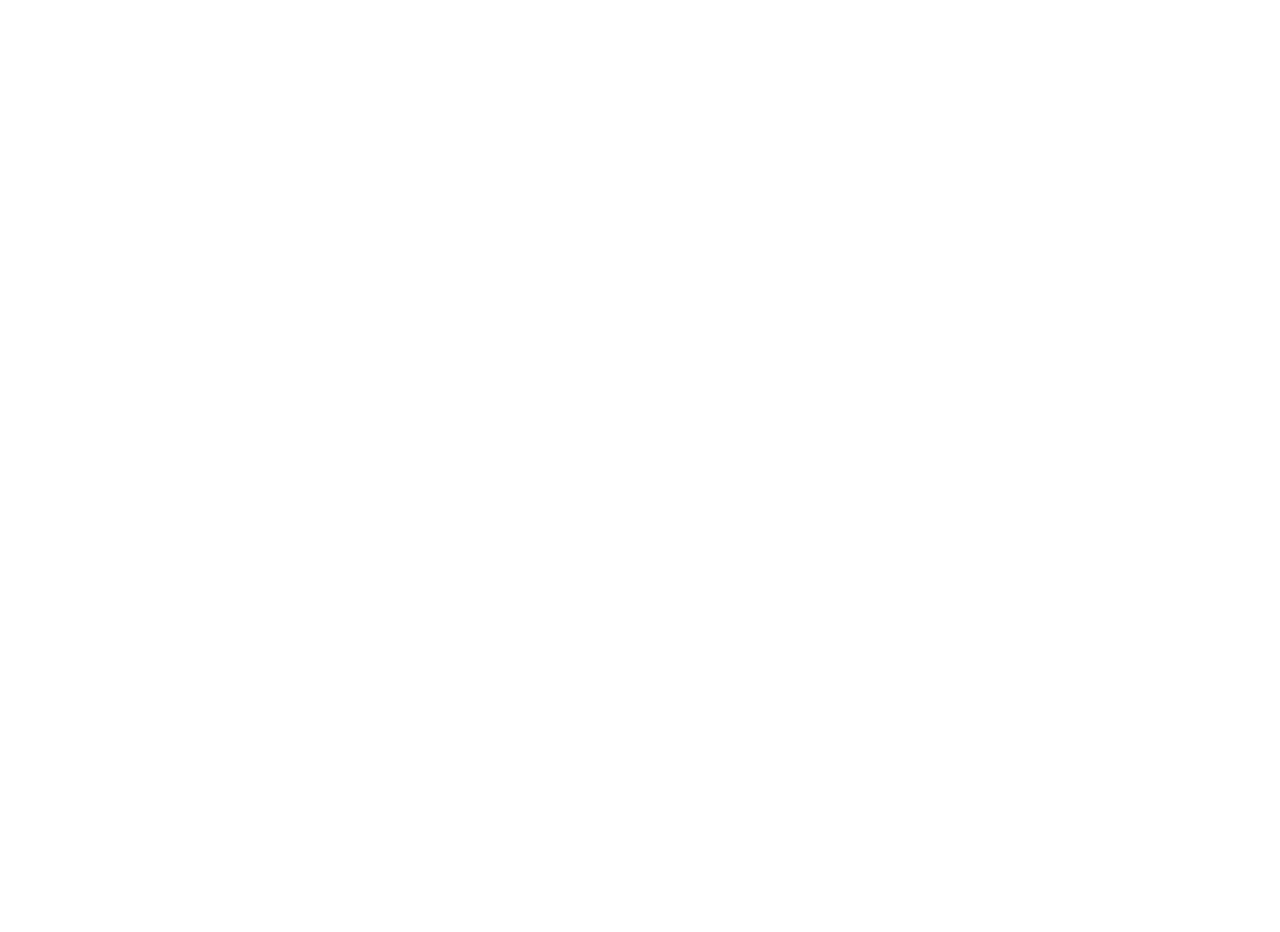
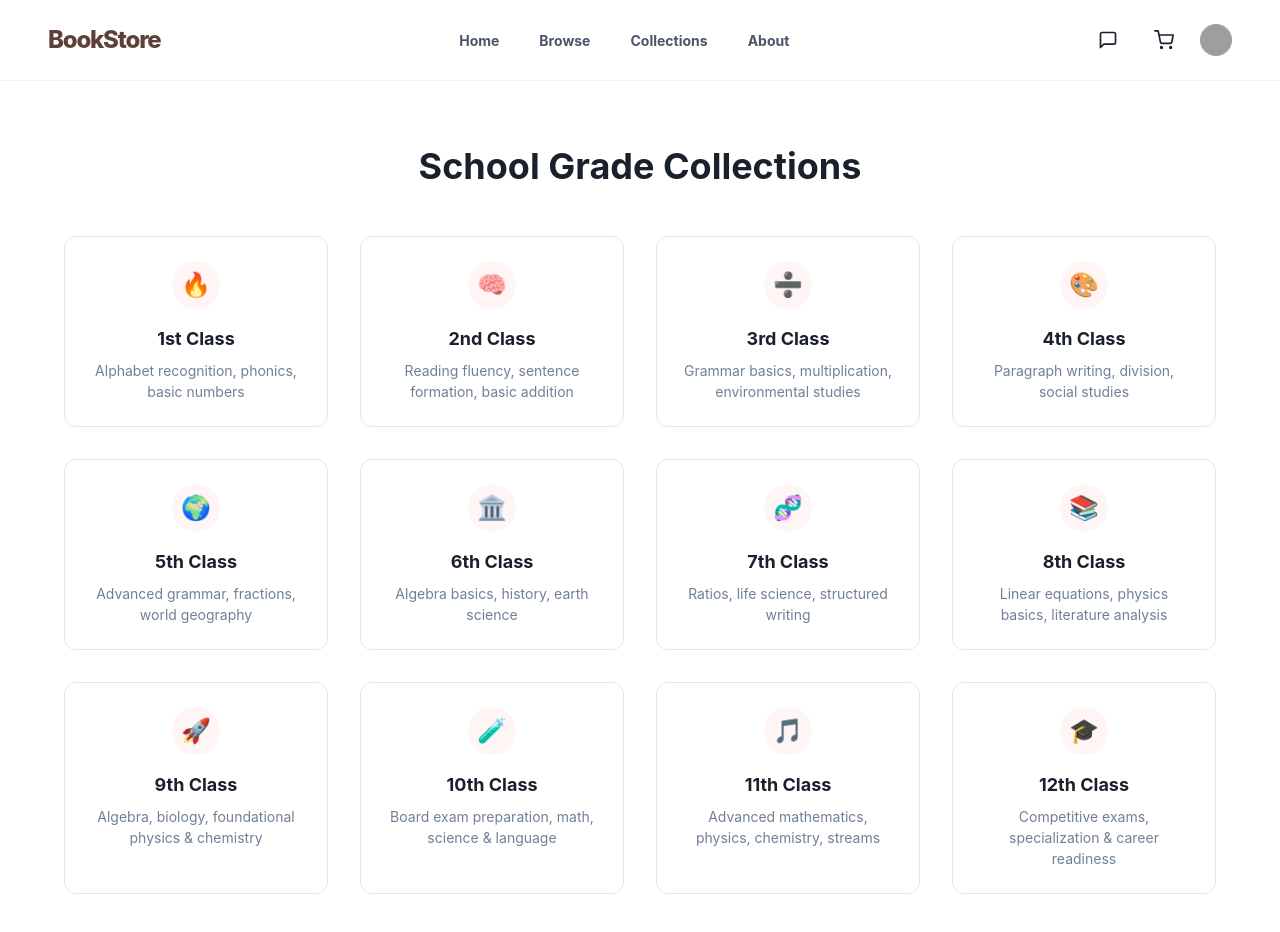
Before and after one commit to goyal2506/book, a React (Vite) app in the folder book-frontend/: page /collection/school in a window 1280 px wide. Before the commit this address had no page. Shown: the top 932 px of the page. Before the commit the page ends 800 px from the top, so only its background shows below. Built offline with nearby package versions, Linux system fonts and the light colour scheme; no server answers; sample sign-in values are in the browser's storage; grey boxes are pictures that could not be loaded.

Commit message:
collection page

```diff
--- a/book-frontend/src/App.jsx
+++ b/book-frontend/src/App.jsx
@@ -1,4 +1,4 @@
-import { Button, VStack } from "@chakra-ui/react";
+import { useEffect } from "react";
 import { Routes, Route } from "react-router-dom";
 import Login from "./Pages/Login";
 import Signup from "./Pages/Signup";
@@ -6,13 +6,31 @@
 import Home from "./Pages/Home";
 import HomePageLogin from "./Pages/HomePageLogin";
 import ProtectedRoute from "./Pages/ProtectedRoute";
+import CollectionsPage from "./Pages/Collection";
+import SchoolGradeCollections from "./Pages/SchoolCollection";
 
 function App() {
+
+  useEffect(() => {
+    fetch("https://ipapi.co/json/")
+      .then((res) => res.json())
+      .then((data) => {
+        const city = data.city;
+        if (city) {
+          localStorage.setItem("city", city);
+        }
+      })
+      .catch((err) => {
+        console.error("Error fetching city:", err);
+      });
+  }, []);
 
   return (
     <Routes>
       <Route path="/login" element={<Login />} />
       <Route path="/signup" element={<Signup />} />
+      <Route path="/collection" element={<ProtectedRoute><CollectionsPage /></ProtectedRoute>} />
+      <Route path="/collection/school" element={<ProtectedRoute><SchoolGradeCollections /></ProtectedRoute>} />
       <Route
         path="/home"
         element={
@@ -21,15 +39,7 @@
           </ProtectedRoute>
         }
       />
-      <Route
-        path="/"
-        element={
-          <>
-            <Navbar />
-            <Home />
-          </>
-        }
-      />
+      <Route path="/" element={<Home />} />
     </Routes>
   );
 }
--- /dev/null
+++ b/book-frontend/src/Pages/Collection.jsx
@@ -0,0 +1,105 @@
+import {
+  Box,
+  Text,
+  Flex,
+  SimpleGrid,
+  Heading,
+} from "@chakra-ui/react";
+import { useNavigate } from "react-router-dom";
+import NavbarAfterLogin from "./NavbarAfterLogin";
+
+const collections = [
+  {
+    id: "school",
+    title: "School Collection",
+    subtitle: "Classes 1 to 12 – foundation to board exams",
+    icon: "🏫",
+  },
+  {
+    id: "college",
+    title: "College Collection",
+    subtitle: "Undergraduate & postgraduate academic resources",
+    icon: "🎓",
+  },
+  {
+    id: "other",
+    title: "Other Collection",
+    subtitle: "Competitive exams, skill courses & references",
+    icon: "📦",
+  },
+];
+
+export default function CollectionsPage() {
+  const navigate = useNavigate();
+
+  const handleClick = (id) => {
+    navigate(`/collection/${id}`);
+  };
+
+  return (
+    <>
+      <NavbarAfterLogin />
+          <Box maxW="1100px" mx="auto" px={6} py={20}>
+      <Heading textAlign="center" mb={4}>
+        Explore Collections
+      </Heading>
+
+      <Text
+        textAlign="center"
+        color="gray.600"
+        maxW="600px"
+        mx="auto"
+        mb={14}
+      >
+        Choose a collection to explore curated educational materials tailored
+        for every learning stage.
+      </Text>
+
+      <SimpleGrid columns={{ base: 1, md: 3 }} spacing={10}>
+        {collections.map((item) => (
+          <Box
+            key={item.id}
+            bg="white"
+            p={10}
+            border="1px solid"
+            borderColor="gray.200"
+            borderRadius="2xl"
+            textAlign="center"
+            cursor="pointer"
+            transition="all 0.3s ease"
+            _hover={{
+              borderColor: "red.400",
+              boxShadow: "lg",
+              transform: "translateY(-6px)",
+            }}
+            onClick={() => handleClick(item.id)}
+          >
+            <Flex
+              w="64px"
+              h="64px"
+              mx="auto"
+              mb={6}
+              align="center"
+              justify="center"
+              borderRadius="full"
+              bg="red.50"
+              fontSize="32px"
+            >
+              {item.icon}
+            </Flex>
+
+            <Text fontSize="xl" fontWeight="bold" mb={3}>
+              {item.title}
+            </Text>
+
+            <Text fontSize="md" color="gray.500">
+              {item.subtitle}
+            </Text>
+          </Box>
+        ))}
+      </SimpleGrid>
+    </Box>
+    </>
+
+  );
+}
--- a/book-frontend/src/Pages/HomePageLogin.jsx
+++ b/book-frontend/src/Pages/HomePageLogin.jsx
@@ -1,7 +1,8 @@
+import NavbarAfterLogin from "./NavbarAfterLogin"
 
 const HomePageLogin = () => {
   return (
-    <div>User Can Home Page after login </div>
+    <NavbarAfterLogin/>
   )
 }
 
--- /dev/null
+++ b/book-frontend/src/Pages/NavbarAfterLogin.jsx
@@ -0,0 +1,133 @@
+import React from "react";
+import {
+  Flex,
+  Text,
+  HStack,
+  IconButton,
+  Avatar,
+  Menu,
+  MenuButton,
+  MenuList,
+  MenuItem,
+  Box,
+} from "@chakra-ui/react";
+import { FiShoppingCart, FiMessageSquare, FiLogOut } from "react-icons/fi";
+import { useNavigate } from "react-router-dom";
+
+const NavbarAfterLogin = () => {
+  const navigate = useNavigate();
+
+  const user = {
+    name: "John Doe",
+    avatar: "https://i.pravatar.cc/150?img=3",
+  };
+
+  // Navigation links
+  const navItems = [
+    { label: "Home", path: "/home" },
+    { label: "Browse", path: "/browse" },
+    { label: "Collections", path: "/collection" },
+    { label: "About", path: "/about" },
+  ];
+
+  return (
+    <Flex
+      px={{ base: 6, md: 12 }}
+      py={5}
+      align="center"
+      justify="space-between"
+      borderBottom="1px solid"
+      borderColor="rgba(0,0,0,0.05)"
+      bg="white"
+      position="sticky"
+      top="0"
+      zIndex="1000"
+    >
+      {/* Logo */}
+      <Text
+        fontSize="2xl"
+        fontWeight="extrabold"
+        color="#5D4037"
+        letterSpacing="tighter"
+        cursor="pointer"
+        onClick={() => navigate("/")}
+      >
+        BookStore
+      </Text>
+
+      {/* Nav Links */}
+      <HStack spacing={10} display={{ base: "none", md: "flex" }}>
+        {navItems.map((item) => (
+          <Text
+            key={item.label}
+            fontSize="sm"
+            fontWeight="bold"
+            color="gray.600"
+            cursor="pointer"
+            _hover={{ color: "#D4AF37" }}
+            transition="0.2s"
+            onClick={() => navigate(item.path)}
+          >
+            {item.label}
+          </Text>
+        ))}
+      </HStack>
+
+      {/* Right Section */}
+      <HStack spacing={4}>
+        {/* Message Icon */}
+        <IconButton
+          icon={<FiMessageSquare />}
+          variant="ghost"
+          fontSize="20px"
+          aria-label="Messages"
+          _hover={{ color: "#5D4037", bg: "transparent" }}
+          onClick={() => navigate("/messages")}
+        />
+
+        {/* Cart Icon */}
+        <IconButton
+          icon={<FiShoppingCart />}
+          variant="ghost"
+          fontSize="20px"
+          aria-label="Cart"
+          _hover={{ color: "#5D4037", bg: "transparent" }}
+          onClick={() => navigate("/cart")}
+        />
+
+        {/* Profile Menu */}
+        <Menu>
+          <MenuButton>
+            <Avatar
+              size="sm"
+              name={user.name}
+              src={user.avatar}
+              cursor="pointer"
+            />
+          </MenuButton>
+
+          <MenuList>
+            <Box px={3} py={2}>
+              <Text fontWeight="bold">{user.name}</Text>
+              <Text fontSize="sm" color="gray.500">
+                Logged in
+              </Text>
+            </Box>
+
+            <MenuItem
+              icon={<FiLogOut />}
+              onClick={() => {
+                localStorage.removeItem("token"); // remove token
+                navigate("/login"); // redirect to login
+              }}
+            >
+              Logout
+            </MenuItem>
+          </MenuList>
+        </Menu>
+      </HStack>
+    </Flex>
+  );
+};
+
+export default NavbarAfterLogin;
--- /dev/null
+++ b/book-frontend/src/Pages/SchoolCollection.jsx
@@ -0,0 +1,145 @@
+import {
+  Box,
+  Text,
+  Flex,
+  SimpleGrid,
+  Heading,
+} from "@chakra-ui/react";
+import NavbarAfterLogin from "./NavbarAfterLogin";
+
+const classesData = [
+  {
+    id: 1,
+    grade: "1st Class",
+    subtitle: "Alphabet recognition, phonics, basic numbers",
+    icon: "🔥",
+  },
+  {
+    id: 2,
+    grade: "2nd Class",
+    subtitle: "Reading fluency, sentence formation, basic addition",
+    icon: "🧠",
+  },
+  {
+    id: 3,
+    grade: "3rd Class",
+    subtitle: "Grammar basics, multiplication, environmental studies",
+    icon: "➗",
+  },
+  {
+    id: 4,
+    grade: "4th Class",
+    subtitle: "Paragraph writing, division, social studies",
+    icon: "🎨",
+  },
+  {
+    id: 5,
+    grade: "5th Class",
+    subtitle: "Advanced grammar, fractions, world geography",
+    icon: "🌍",
+  },
+  {
+    id: 6,
+    grade: "6th Class",
+    subtitle: "Algebra basics, history, earth science",
+    icon: "🏛️",
+  },
+  {
+    id: 7,
+    grade: "7th Class",
+    subtitle: "Ratios, life science, structured writing",
+    icon: "🧬",
+  },
+  {
+    id: 8,
+    grade: "8th Class",
+    subtitle: "Linear equations, physics basics, literature analysis",
+    icon: "📚",
+  },
+  {
+    id: 9,
+    grade: "9th Class",
+    subtitle: "Algebra, biology, foundational physics & chemistry",
+    icon: "🚀",
+  },
+  {
+    id: 10,
+    grade: "10th Class",
+    subtitle: "Board exam preparation, math, science & language",
+    icon: "🧪",
+  },
+  {
+    id: 11,
+    grade: "11th Class",
+    subtitle: "Advanced mathematics, physics, chemistry, streams",
+    icon: "🎵",
+  },
+  {
+    id: 12,
+    grade: "12th Class",
+    subtitle: "Competitive exams, specialization & career readiness",
+    icon: "🎓",
+  },
+];
+
+export default function SchoolGradeCollections() {
+  const handleClick = (id) => {
+    console.log(id);
+  };
+
+  return (
+    <>
+        <NavbarAfterLogin/>
+        <Box maxW="1200px" mx="auto" px={6} py={16}>
+        <Heading textAlign="center" mb={12}>
+            School Grade Collections
+        </Heading>
+
+        <SimpleGrid columns={{ base: 1, sm: 2, md: 3, lg: 4 }} spacing={8}>
+            {classesData.map((item) => (
+            <Box
+                key={item.id}
+                bg="white"
+                p={6}
+                border="1px solid"
+                borderColor="gray.200"
+                borderRadius="xl"
+                textAlign="center"
+                cursor="pointer"
+                transition="all 0.25s ease"
+                _hover={{
+                borderColor: "red.400",
+                boxShadow: "md",
+                transform: "translateY(-4px)",
+                }}
+                onClick={() => handleClick(item.id)}
+            >
+                <Flex
+                w="48px"
+                h="48px"
+                mx="auto"
+                mb={4}
+                align="center"
+                justify="center"
+                borderRadius="full"
+                bg="red.50"
+                fontSize="24px"
+                >
+                {item.icon}
+                </Flex>
+
+                <Text fontWeight="bold" fontSize="lg">
+                {item.grade}
+                </Text>
+
+                <Text fontSize="sm" color="gray.500" mt={2}>
+                {item.subtitle}
+                </Text>
+            </Box>
+            ))}
+        </SimpleGrid>
+        </Box>
+    </>
+
+  );
+}
```
